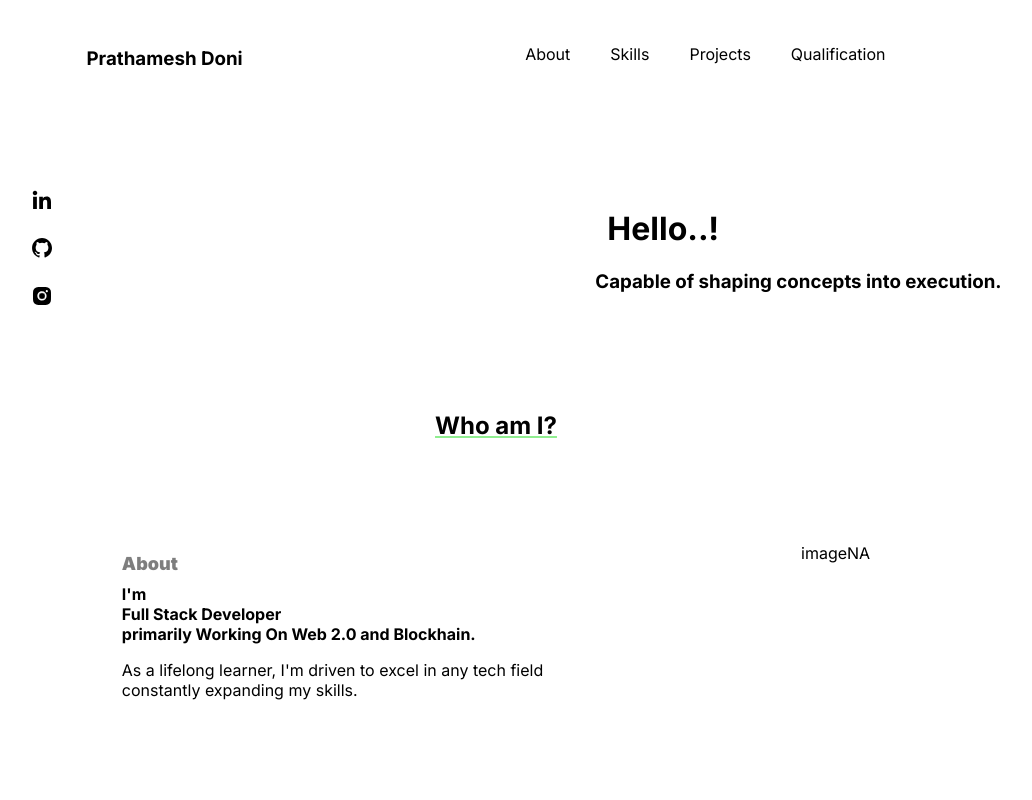
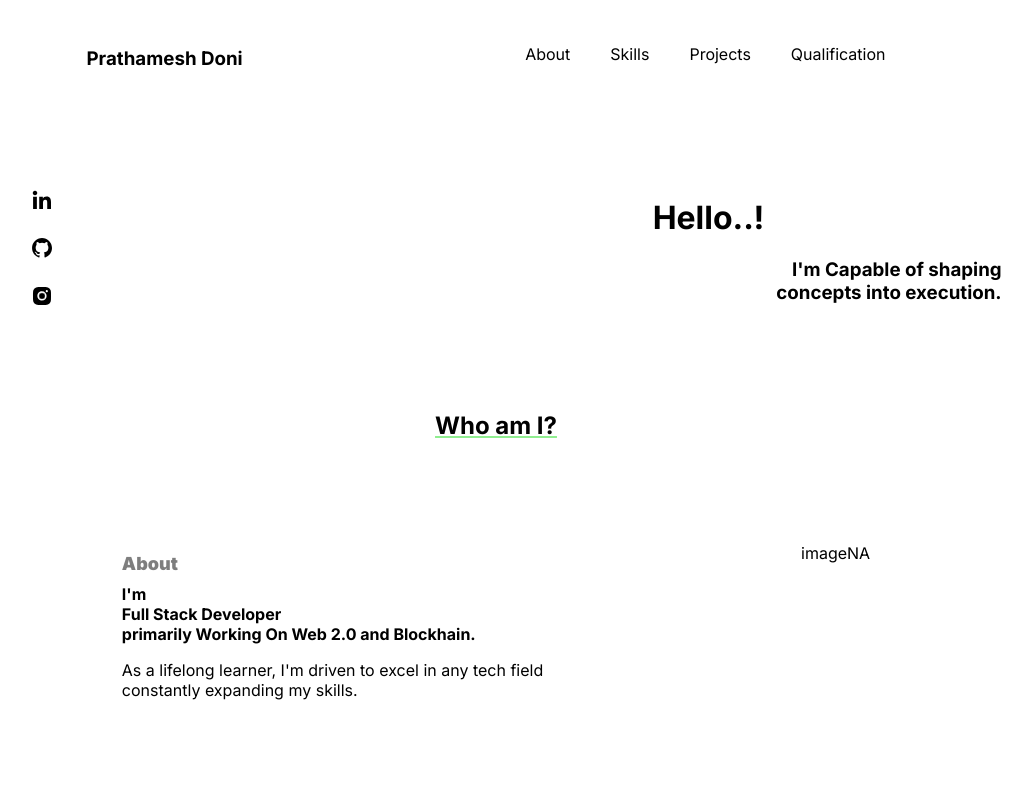
Before and after one commit to hacknovas/PortfolioHN, a Next.js app: page / in a window 1280 px wide. Shown: the top 800 px of the page, without its empty margins (144-1176 px from the left). Built offline with nearby package versions, Linux system fonts and the light colour scheme.

Commit message:
Header CSS Updated

```diff
--- a/src/app/CSS/header.module.css
+++ b/src/app/CSS/header.module.css
@@ -64,7 +64,9 @@
 .headSectionIntro h1 {
   text-align: center;
 }
-
+.headSectionIntro h2 {
+  text-align: center;
+}
 .headSectionIntro h3 {
   text-align: end;
 }
--- a/src/app/Components/Header.tsx
+++ b/src/app/Components/Header.tsx
@@ -29,7 +29,8 @@ export default function Header() {
 
         <div className={styles.headSectionIntro}>
           <h1>Hello..!</h1>
-          <h3>Capable of shaping concepts into execution.</h3>
+
+          <h3>I'm Capable of shaping <br />concepts into execution.</h3>
         </div>
       </div>
 
```
